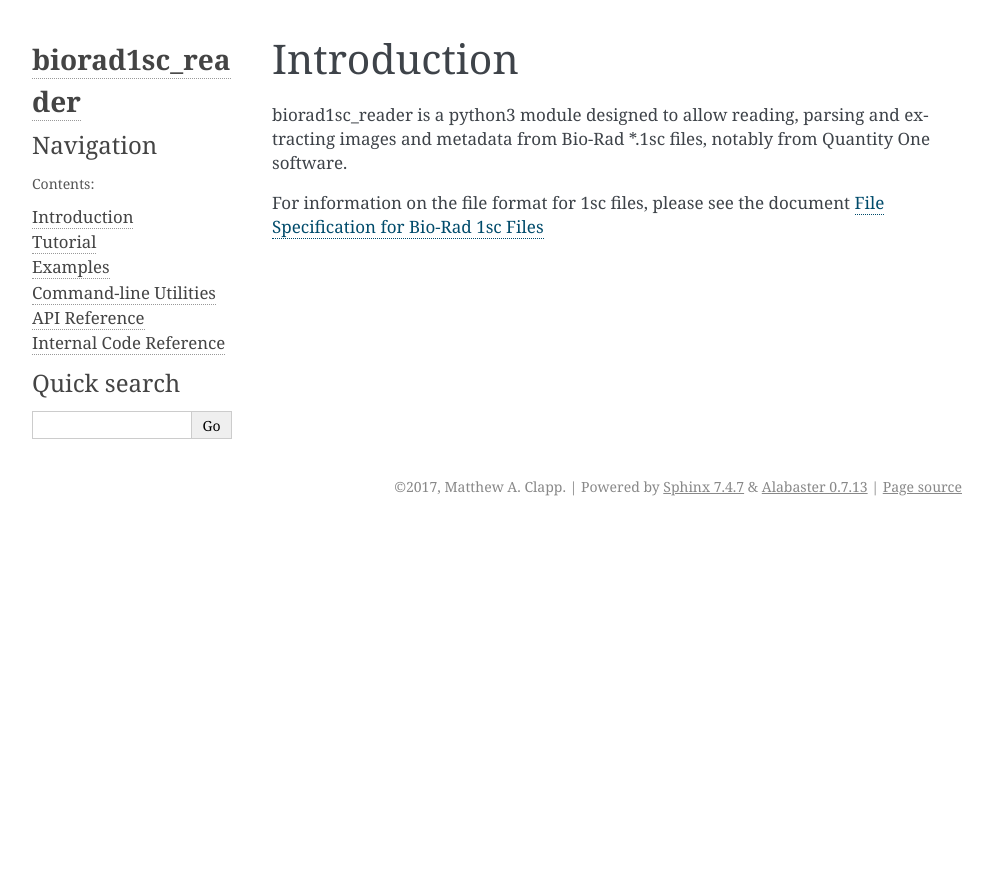
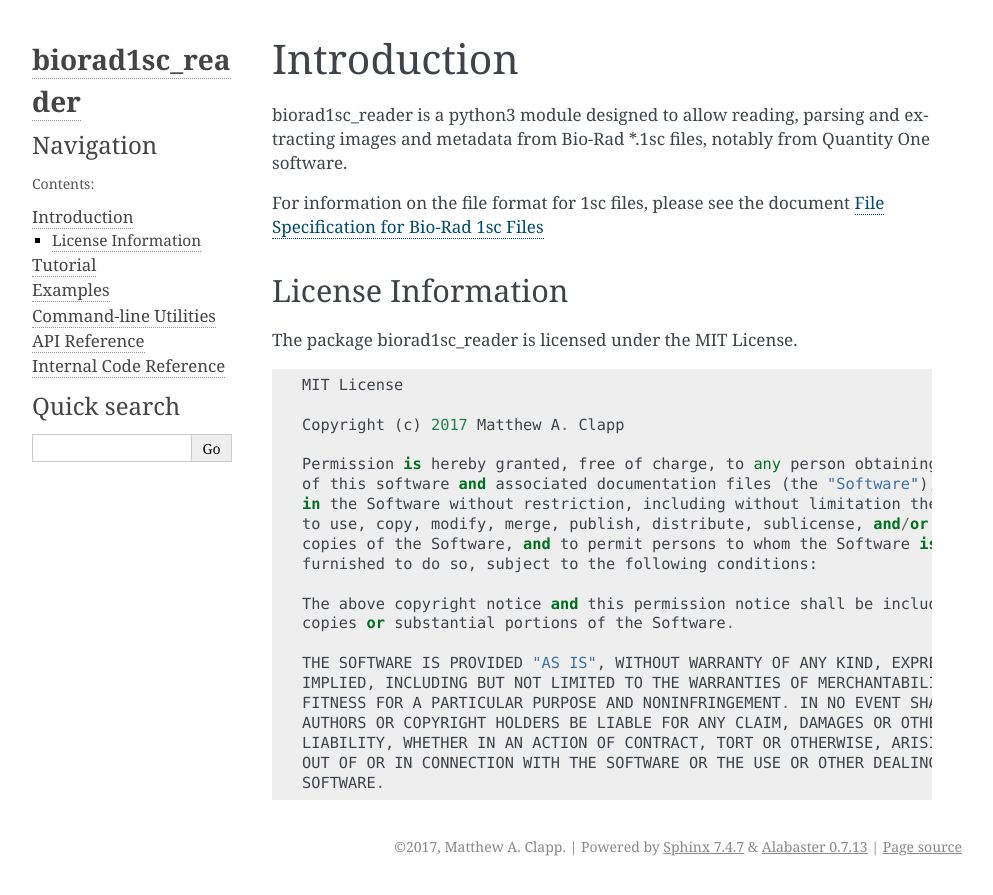
Before and after one commit to itsayellow/biorad1sc_reader, a Sphinx documentation site: the page built from docs/intro.rst, in a window 1280 px wide. Shown: the top 895 px of the page, without its empty margins (148-1141 px from the left). Built offline with Sphinx 7.4.7, drawn with Linux system fonts in a browser that asks for light colours.

Commit message:
added license info to Introduction

```diff
--- a/docs/intro.rst
+++ b/docs/intro.rst
@@ -7,3 +7,32 @@
 
 For information on the file format for 1sc files, please see the document
 `File Specification for Bio-Rad 1sc Files <http://biorad1sc-doc.readthedocs.io/>`_
+
+License Information
+-------------------
+
+The package biorad1sc_reader is licensed under the MIT License.
+
+::
+
+    MIT License
+
+    Copyright (c) 2017 Matthew A. Clapp
+
+    Permission is hereby granted, free of charge, to any person obtaining a copy
+    of this software and associated documentation files (the "Software"), to deal
+    in the Software without restriction, including without limitation the rights
+    to use, copy, modify, merge, publish, distribute, sublicense, and/or sell
+    copies of the Software, and to permit persons to whom the Software is
+    furnished to do so, subject to the following conditions:
+
+    The above copyright notice and this permission notice shall be included in all
+    copies or substantial portions of the Software.
+
+    THE SOFTWARE IS PROVIDED "AS IS", WITHOUT WARRANTY OF ANY KIND, EXPRESS OR
+    IMPLIED, INCLUDING BUT NOT LIMITED TO THE WARRANTIES OF MERCHANTABILITY,
+    FITNESS FOR A PARTICULAR PURPOSE AND NONINFRINGEMENT. IN NO EVENT SHALL THE
+    AUTHORS OR COPYRIGHT HOLDERS BE LIABLE FOR ANY CLAIM, DAMAGES OR OTHER
+    LIABILITY, WHETHER IN AN ACTION OF CONTRACT, TORT OR OTHERWISE, ARISING FROM,
+    OUT OF OR IN CONNECTION WITH THE SOFTWARE OR THE USE OR OTHER DEALINGS IN THE
+    SOFTWARE.
```
